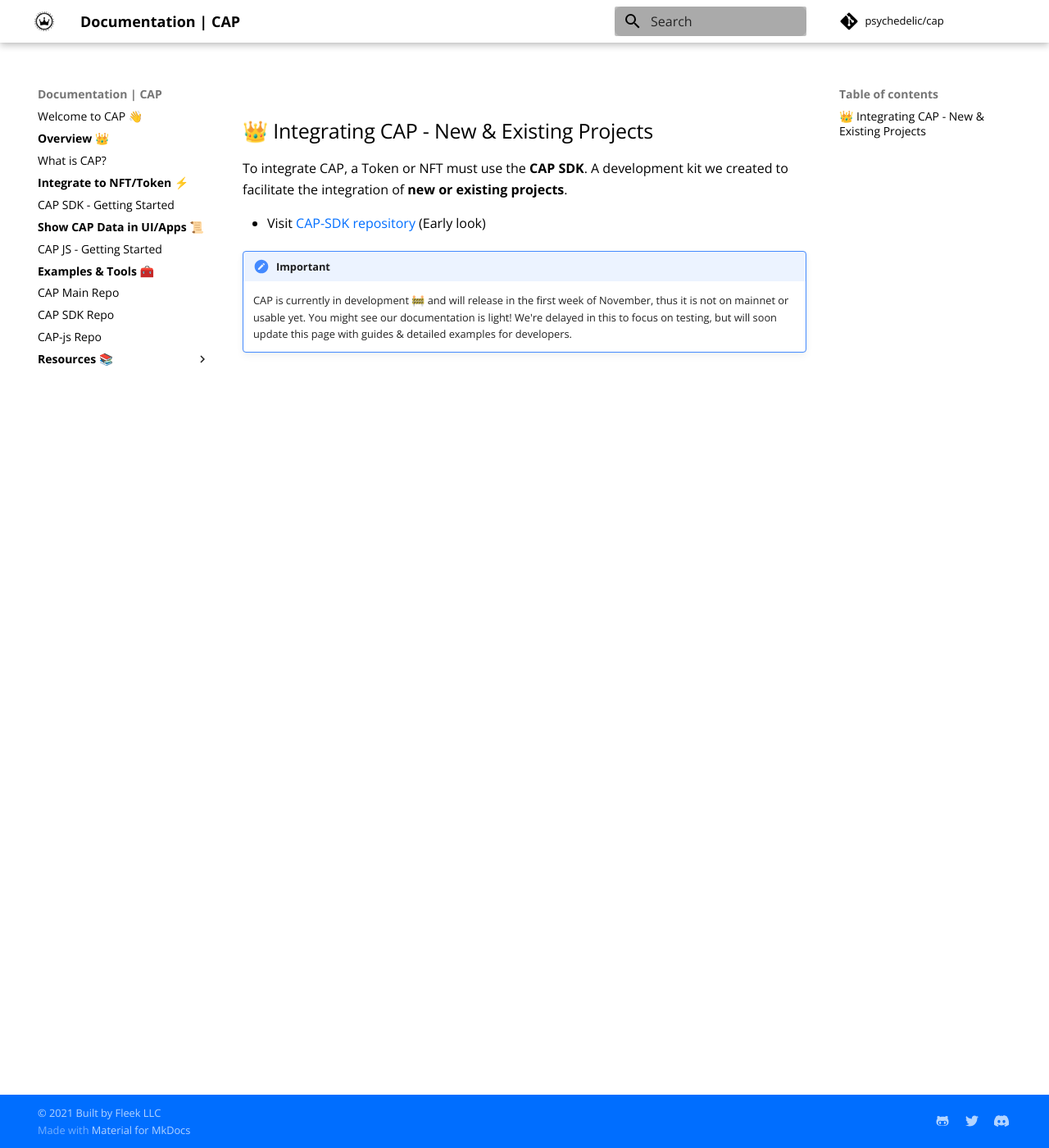
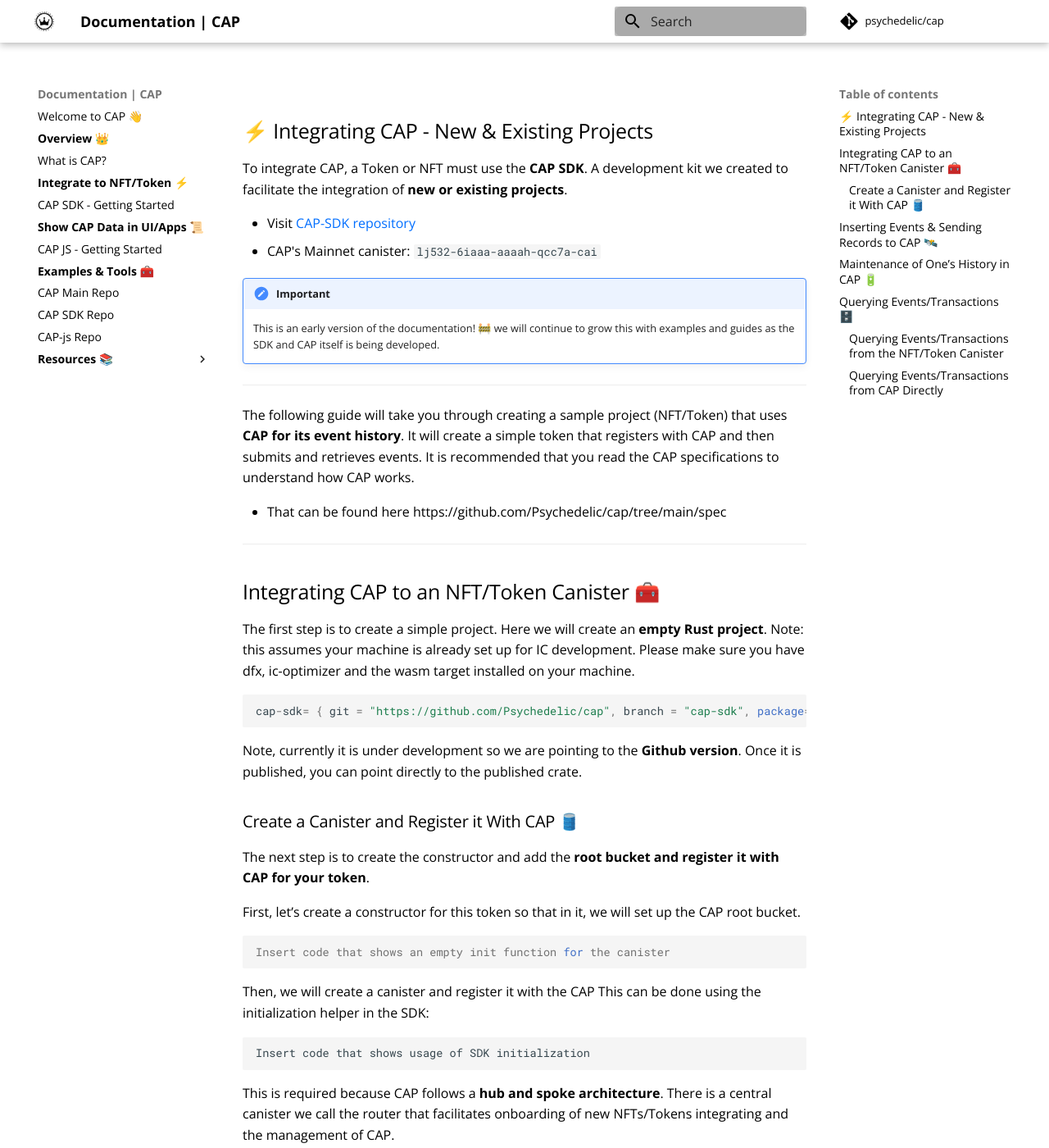
Before and after one commit to Psychedelic/cap-docs, an MkDocs documentation site: the page built from docs/integrate-cap/getting-started.md, in a window 1280 px wide and 1400 px high. Shown: the whole window at 82% size. Built offline with MkDocs 1.6.1 and Material for MkDocs 9.7.7, drawn with Linux system fonts in a browser that asks for light colours; comment, search, counter and statistics services are not loaded; some of the changed text lies outside the part shown.

Commit message:
Update getting-started.md

````diff
--- a/docs/integrate-cap/getting-started.md
+++ b/docs/integrate-cap/getting-started.md
@@ -1,13 +1,108 @@
 ---
 date: "1"
 ---
-# 👑 Integrating CAP - New & Existing Projects
-## 👑 Integrating CAP - New & Existing Projects
+# ⚡ Integrating CAP - New & Existing Projects
+## ⚡ Integrating CAP - New & Existing Projects
 
 To integrate CAP, a Token or NFT must use the **CAP SDK**. A development kit we created to facilitate the integration of **new or existing projects**.
 
-- Visit [CAP-SDK repository](https://github.com/Psychedelic/cap/tree/cap-sdk/sdk) (Early look)
+- Visit [CAP-SDK repository](https://github.com/Psychedelic/cap/tree/cap-sdk/sdk)
+- CAP's Mainnet canister: `lj532-6iaaa-aaaah-qcc7a-cai`
 
 !!! Important
 
-    CAP is currently in development 🚧 and will release in the first week of November, thus it is not on mainnet or usable yet. You might see our documentation is light! We're delayed in this to focus on testing, but will soon update this page with guides & detailed examples for developers.
+    This is an early version of the documentation! 🚧 we will continue to grow this with examples and guides as the SDK and CAP itself is being developed.
+
+
+-----
+
+
+
+The following guide will take you through creating a sample project (NFT/Token) that uses **CAP for its event history**. It will create a simple token that registers with CAP and then submits and retrieves events. It is recommended that you read the CAP specifications to understand how CAP works.
+
+- That can be found here https://github.com/Psychedelic/cap/tree/main/spec
+
+----
+
+## Integrating CAP to an NFT/Token Canister 🧰
+
+The first step is to create a simple project. Here we will create an **empty Rust project**. Note: this assumes your machine is already set up for IC development. Please make sure you have dfx, ic-optimizer and the wasm target installed on your machine.
+
+```
+cap-sdk= { git = "https://github.com/Psychedelic/cap", branch = "cap-sdk", package="cap-sdk", features = []}
+```
+
+Note, currently it is under development so we are pointing to the **Github version**. Once it is published, you can point directly to the published crate.
+
+### Create a Canister and Register it With CAP 🛢️
+
+The next step is to create the constructor and add the **root bucket and register it with CAP for your token**.
+
+First, let’s create a constructor for this token so that in it, we will set up the CAP root bucket.
+
+```
+Insert code that shows an empty init function for the canister
+```
+
+Then, we will create a canister and register it with the CAP This can be done using the initialization helper in the SDK:
+
+```
+Insert code that shows usage of SDK initialization
+```
+
+This is required because CAP follows a **hub and spoke architecture**. There is a central canister we call the router that facilitates onboarding of new NFTs/Tokens integrating and the management of CAP.
+
+Root canisters (transaction histories) are created for each token that wants to use CAP, and is registered with the CAP router.  After initialisation, your app can hit your root canister directly without having to go through the router anymore, and will be the only canister that will be able to send records to it.
+
+## Inserting Events & Sending Records to CAP 🛰️
+
+Now, let’s insert events.  For the purposes of this example, let’s create 2 simple functions, mint and transfer that will let users mint and transfer their tokens respectively.
+
+```
+Insert code that shows an simple mint and transfer function
+```
+
+Now, we can use the insert helper from the SDK to add events to CAP:
+
+```
+Insert code that calls insert on SDK for mint
+```
+
+Let’s take a look at that payload we inserted.  The fields in the first level are common fields to all CAP events. The details field is where we let you add any number of fields that are unique to your application.
+
+In this case we are capturing a mint so we want to capture things like who the token should be assigned to, and the token ID. Similarly, you can do an insert for the transfer function as well. Note the different fields this time:
+
+```
+Insert code that calls insert on SDK for mint
+```
+
+The idea is that you can add these inserts anywhere in your code whenever there is an event you want to capture and query later.
+
+## Maintenance of One’s History in CAP 🔋
+
+Currently Psychedelic will manage the cycles for the router canister, but do make sure your root canister is loaded with cycles.
+
+Eventually we will introduce an automatic reloading feature with cycles and fund that through fees but that will be a future release.
+
+Also do note, this is an alpha release of CAP and it is subject to heavy development and please keep us informed of any bugs or issues you face.
+
+## Querying Events/Transactions 🗄️
+### Querying Events/Transactions from the NFT/Token Canister
+
+Now when it comes to querying these events, the SDK also provides helper functions you can use.  Let’s create a simple function that will return a specific event. This is a simple wrapper on the get_transaction call to demonstrate how it’s used. It basically looks up a transaction in CAP and returns the details.
+
+```
+Insert code that shows an simple get transaction function
+```
+
+Similarly, there are other query functions that let you get all transactions, or just the transactions for a user that you can use.
+
+```
+Maybe some more examples for querying?
+```
+
+### Querying Events/Transactions from CAP Directly
+
+Having said that, since your CAP router has query functions available on it, you can query it directly from the frontend as well, i.e., it's not required to query through a canister only like in the above example. You can take a look at CAP-JS (https://docs.cap.ooo/surface-data/getting-started/) to see the helper for that and how it’s done
+
+That’s it!  CAP and the CAP SDK do the heavy lifting so you can simply register, insert and query and focus on your application.
````
